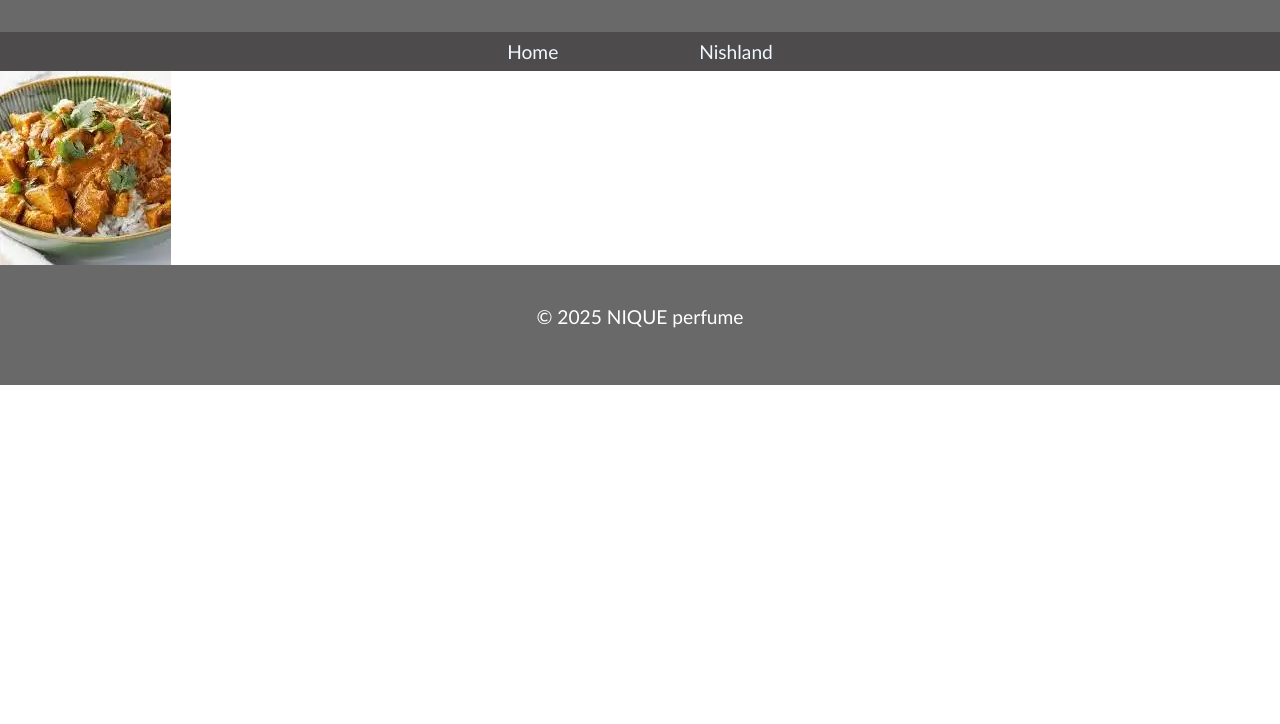
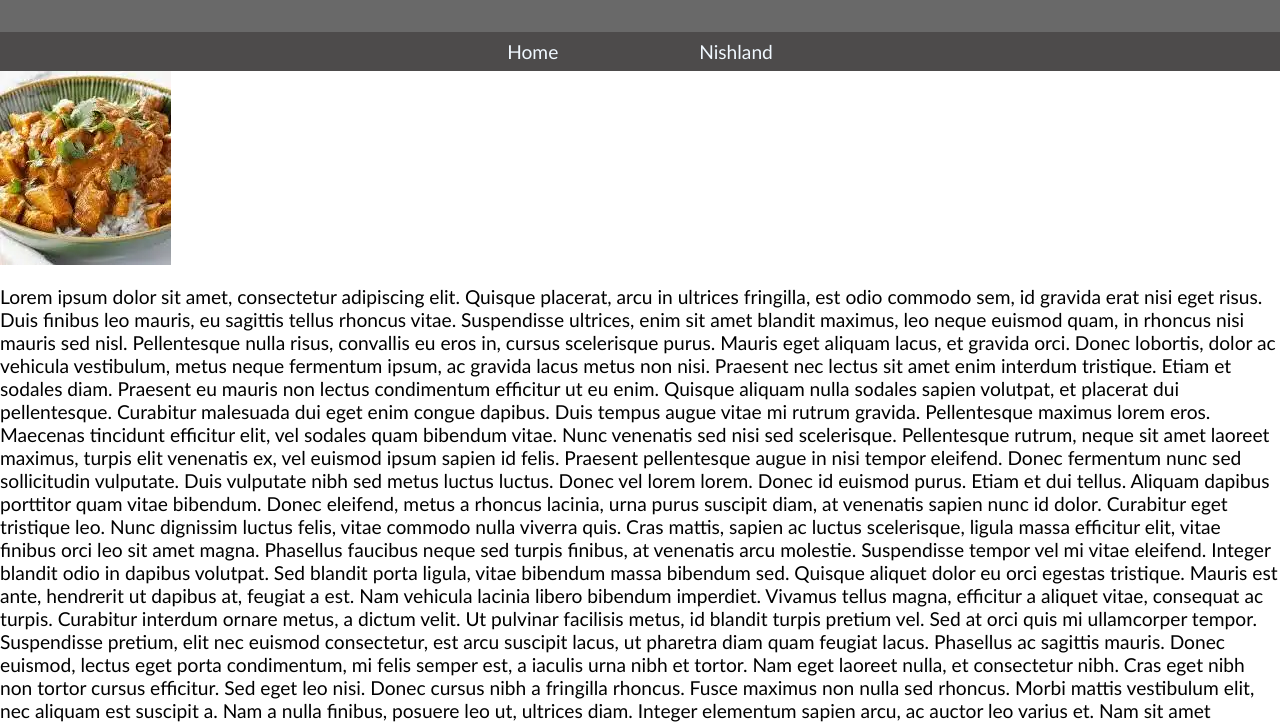
Before and after one commit to CallMEbred/nique, a plain HTML site: page index.html in a window 1280 px wide. Shown: the part 85-809 px from the top of the page. Drawn offline with Linux system fonts and the light colour scheme.

Commit message:
Update index.html

```diff
--- a/index.html
+++ b/index.html
@@ -15,8 +15,16 @@
           <li><a class = "button" href="curry.html">Nishland</a></li>
     </nav>
     <section>
-        <img src="curry.jpg" alt="very nique curry"
-     />
+        <img src="curry.jpg" alt="very nique curry"/>
+        <p>Lorem ipsum dolor sit amet, consectetur adipiscing elit. Quisque placerat, arcu in ultrices fringilla, est odio commodo sem, id gravida erat nisi eget risus. Duis finibus leo mauris, eu sagittis tellus rhoncus vitae. Suspendisse ultrices, enim sit amet blandit maximus, leo neque euismod quam, in rhoncus nisi mauris sed nisl. Pellentesque nulla risus, convallis eu eros in, cursus scelerisque purus. Mauris eget aliquam lacus, et gravida orci. Donec lobortis, dolor ac vehicula vestibulum, metus neque fermentum ipsum, ac gravida lacus metus non nisi. Praesent nec lectus sit amet enim interdum tristique. Etiam et sodales diam. Praesent eu mauris non lectus condimentum efficitur ut eu enim. Quisque aliquam nulla sodales sapien volutpat, et placerat dui pellentesque. Curabitur malesuada dui eget enim congue dapibus. Duis tempus augue vitae mi rutrum gravida. Pellentesque maximus lorem eros.
+
+            Maecenas tincidunt efficitur elit, vel sodales quam bibendum vitae. Nunc venenatis sed nisi sed scelerisque. Pellentesque rutrum, neque sit amet laoreet maximus, turpis elit venenatis ex, vel euismod ipsum sapien id felis. Praesent pellentesque augue in nisi tempor eleifend. Donec fermentum nunc sed sollicitudin vulputate. Duis vulputate nibh sed metus luctus luctus. Donec vel lorem lorem. Donec id euismod purus. Etiam et dui tellus.
+
+            Aliquam dapibus porttitor quam vitae bibendum. Donec eleifend, metus a rhoncus lacinia, urna purus suscipit diam, at venenatis sapien nunc id dolor. Curabitur eget tristique leo. Nunc dignissim luctus felis, vitae commodo nulla viverra quis. Cras mattis, sapien ac luctus scelerisque, ligula massa efficitur elit, vitae finibus orci leo sit amet magna. Phasellus faucibus neque sed turpis finibus, at venenatis arcu molestie. Suspendisse tempor vel mi vitae eleifend.
+
+            Integer blandit odio in dapibus volutpat. Sed blandit porta ligula, vitae bibendum massa bibendum sed. Quisque aliquet dolor eu orci egestas tristique. Mauris est ante, hendrerit ut dapibus at, feugiat a est. Nam vehicula lacinia libero bibendum imperdiet. Vivamus tellus magna, efficitur a aliquet vitae, consequat ac turpis. Curabitur interdum ornare metus, a dictum velit. Ut pulvinar facilisis metus, id blandit turpis pretium vel. Sed at orci quis mi ullamcorper tempor. Suspendisse pretium, elit nec euismod consectetur, est arcu suscipit lacus, ut pharetra diam quam feugiat lacus. Phasellus ac sagittis mauris. Donec euismod, lectus eget porta condimentum, mi felis semper est, a iaculis urna nibh et tortor. Nam eget laoreet nulla, et consectetur nibh. Cras eget nibh non tortor cursus efficitur. Sed eget leo nisi. Donec cursus nibh a fringilla rhoncus.
+
+            Fusce maximus non nulla sed rhoncus. Morbi mattis vestibulum elit, nec aliquam est suscipit a. Nam a nulla finibus, posuere leo ut, ultrices diam. Integer elementum sapien arcu, ac auctor leo varius et. Nam sit amet posuere purus. Duis ac vulputate libero. Donec rutrum lectus ut risus accumsan, mattis laoreet lorem viverra. Maecenas nec pretium orci. Proin augue urna, molestie quis enim a, feugiat molestie purus.</p>
     </section>
     <footer>
         <p>&copy; 2025 NIQUE perfume</p>
```
